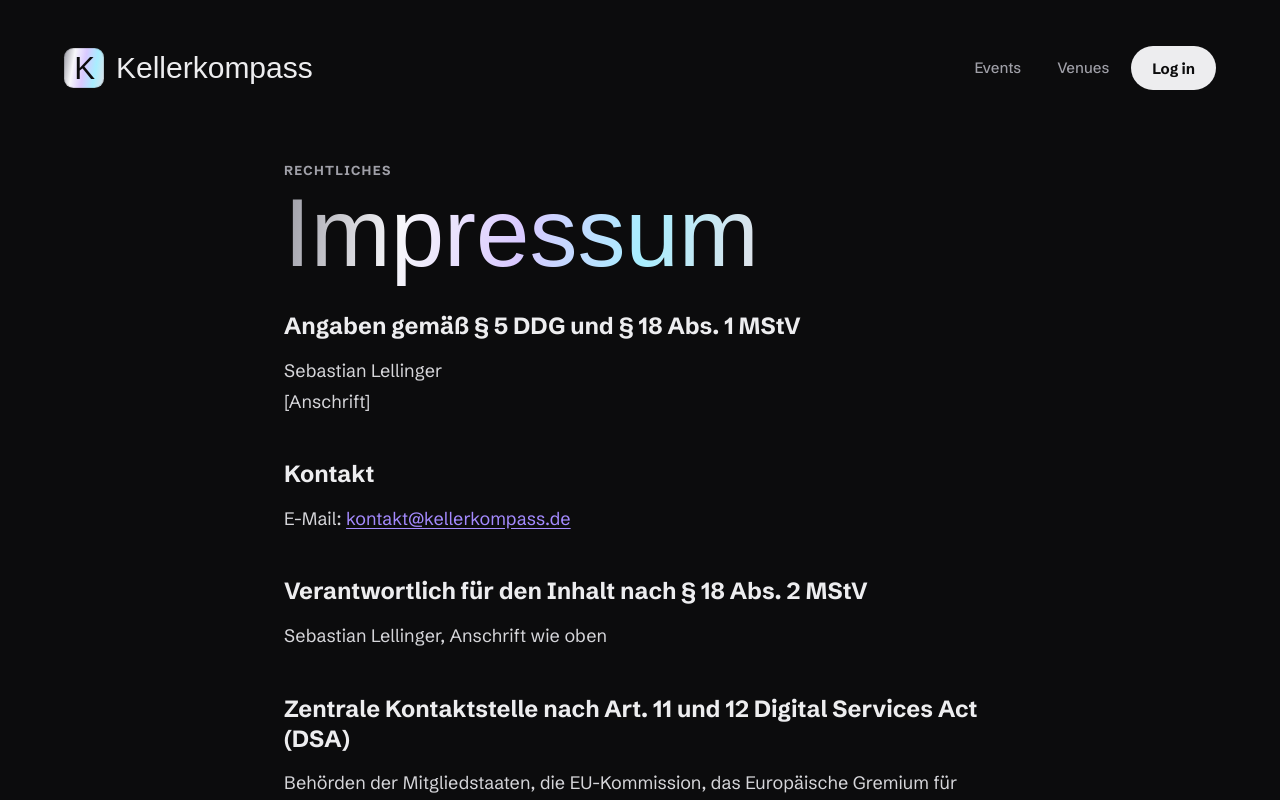
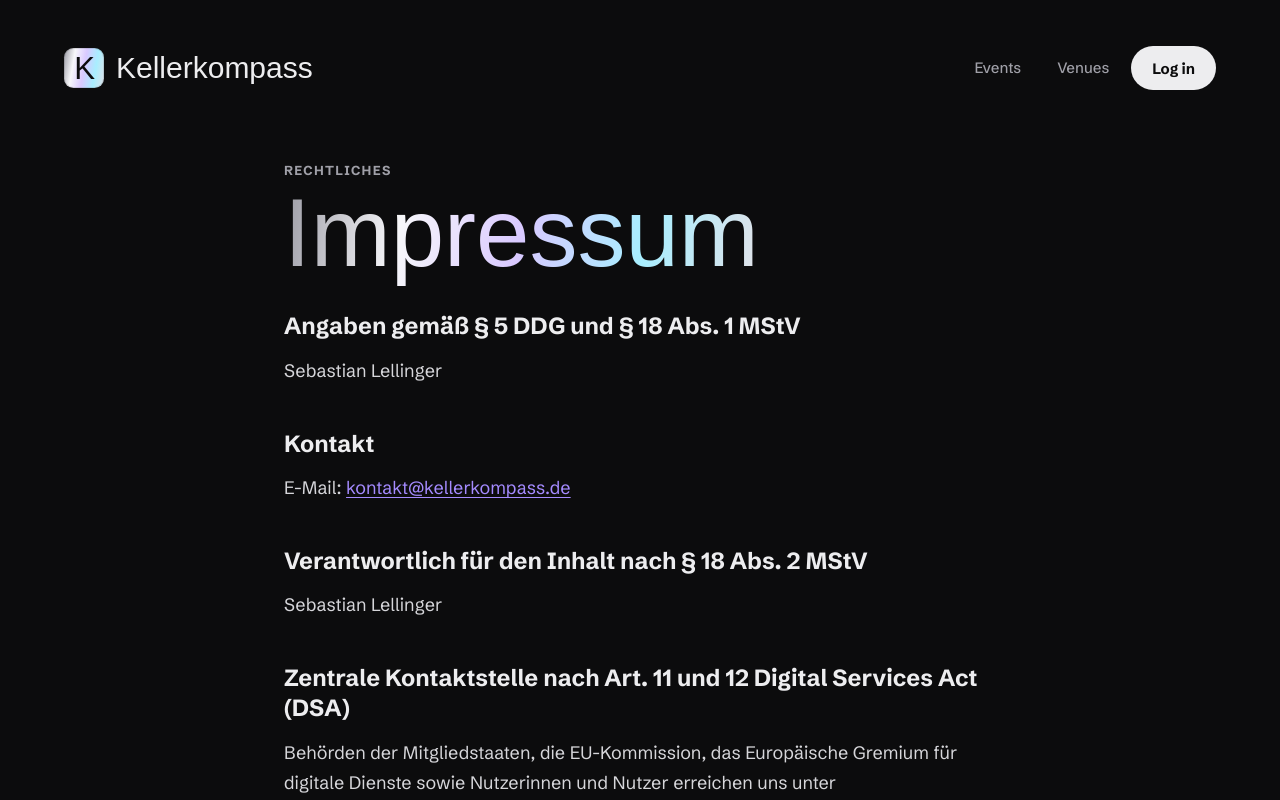
Before and after one commit to funkinspektor/open-event-db, a Next.js app in the folder packages/web/: page /impressum in a window 1280 px wide. Shown: the top 800 px of the page. Built offline with nearby package versions, Linux system fonts and the light colour scheme; no server answers; a web font is replaced by a local one.

Commit message:
Legal pages: no address placeholder while the address is empty
Co-Authored-By: Claude Opus 5.5 <noreply@anthropic.com>

```diff
--- a/packages/web/src/content/legal/impressum.ts
+++ b/packages/web/src/content/legal/impressum.ts
@@ -11,7 +11,7 @@ E-Mail: [${CONTACT_EMAIL}](mailto:${CONTACT_EMAIL})
 
 ## Verantwortlich für den Inhalt nach § 18 Abs. 2 MStV
 
-${OPERATOR_NAME}, Anschrift wie oben
+${OPERATOR_ADDRESS ? `${OPERATOR_NAME}, Anschrift wie oben` : OPERATOR_NAME}
 
 ## Zentrale Kontaktstelle nach Art. 11 und 12 Digital Services Act (DSA)
 
--- a/packages/web/src/content/legal/operator.ts
+++ b/packages/web/src/content/legal/operator.ts
@@ -1,10 +1,15 @@
 // Operator details shared by all legal pages. Source of the texts: the "Kellerkompass – Rechtstexte" doc;
 // keep both in sync when either changes.
 export const OPERATOR_NAME = 'Sebastian Lellinger'
-// Ladungsfähige Anschrift (no P.O. box), lines separated by "\n". Must be filled in before going public.
-export const OPERATOR_ADDRESS = '[Anschrift]'
+// Ladungsfähige Anschrift (no P.O. box), lines separated by "\n". Empty until it's filled in: the pages then
+// show name and email only.
+export const OPERATOR_ADDRESS = ''
 export const CONTACT_EMAIL = 'kontakt@kellerkompass.de'
 export const LEGAL_UPDATED = 'Oktober 2026'
 
 /** Joins lines with Markdown hard breaks (a trailing backslash; trailing spaces would get trimmed by editors). */
-export const lines = (...parts: string[]) => parts.flatMap((p) => p.split('\n')).join('\\\n')
+export const lines = (...parts: string[]) =>
+  parts
+    .flatMap((p) => p.split('\n'))
+    .filter((l) => l.trim())
+    .join('\\\n')
```
